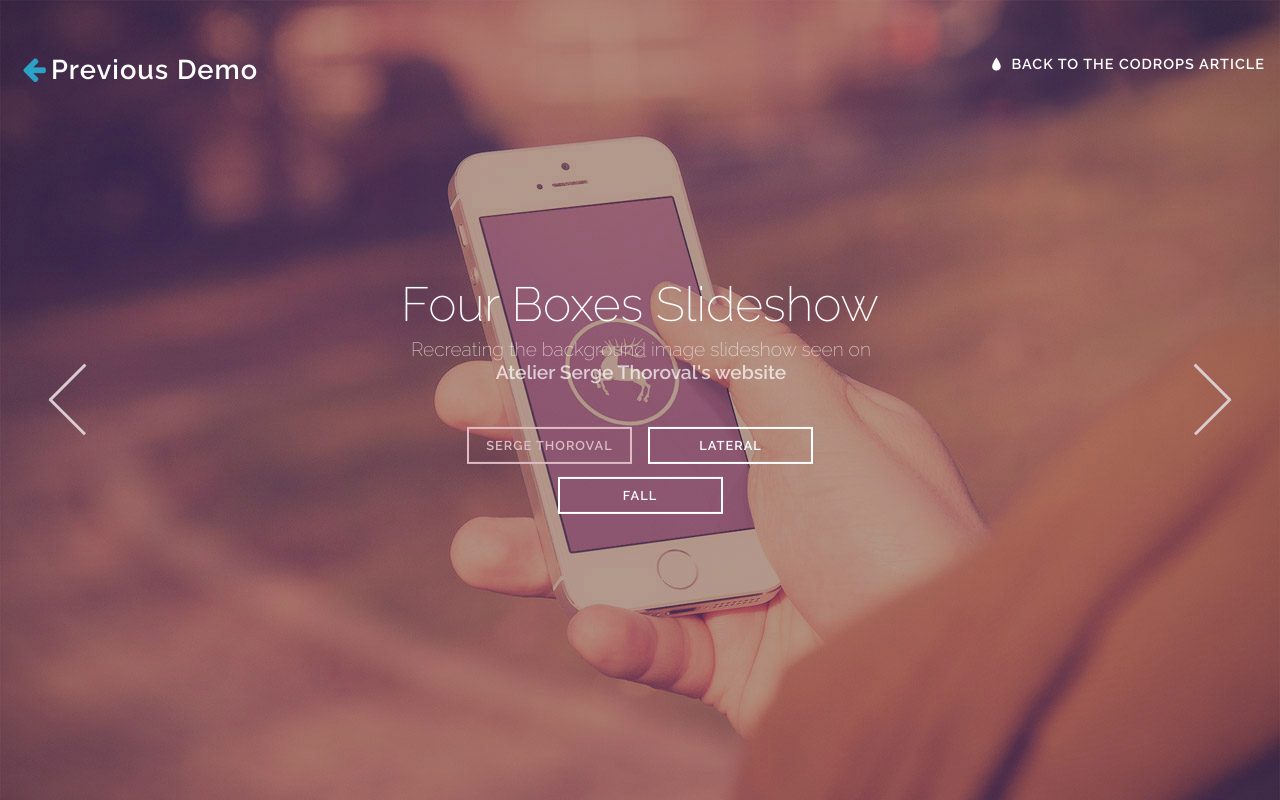
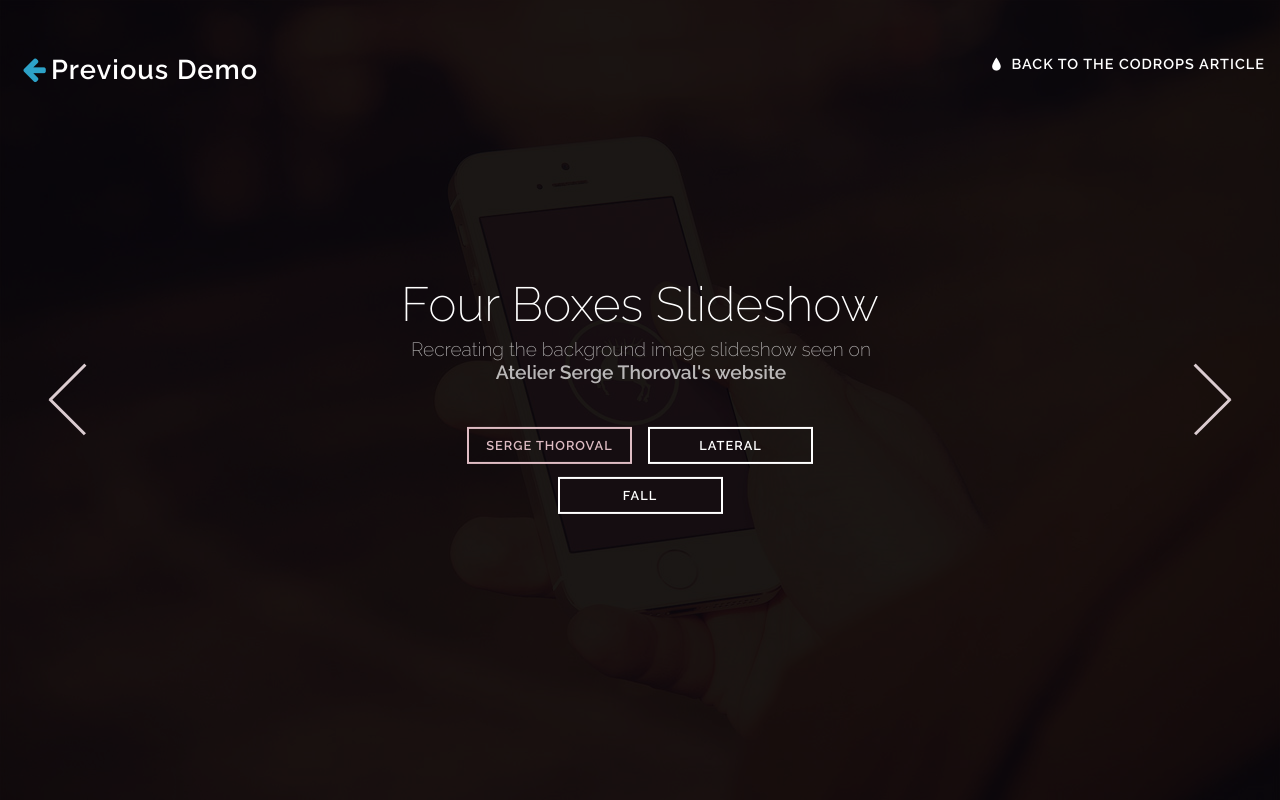
Before and after one commit to iWanjugu/SingleProWebsite-Remake, a plain HTML site: page FourBoxesTransition/index.html in a window 1280 px wide. Drawn offline with Linux system fonts and the light colour scheme.

Commit message:
Background Images: Setting fade

```diff
--- a/FourBoxesTransition/css/component.css
+++ b/FourBoxesTransition/css/component.css
@@ -25,6 +25,11 @@ html, body, .container {
 	z-index: 0;
 	-webkit-perspective: 1200px;
 	perspective: 1200px;
+    -webkit-filter: brightness(.3);
+    -moz-filter: brightness(.3);
+    -ms-filter: brightness(.3);
+    -o-filter: brightness(.3);
+    filter: brightness(.3);
 }
 
 .bg-tile {
@@ -46,12 +51,14 @@ html, body, .container {
 	width: 100%;
 	height: 100%;
 	background: #999;
+    filter: brightness(0.5);
 }
 
 .bg-img img {
 	position: absolute;
 	display: block;
 	height: 200%;
+
 }
 
 @media screen and (min-aspect-ratio: 1280/850) {
```
